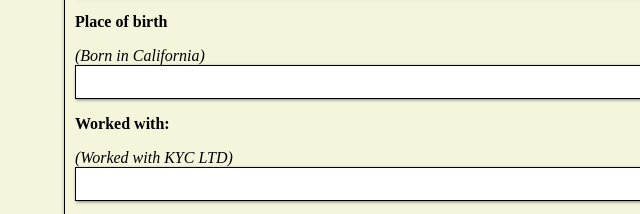
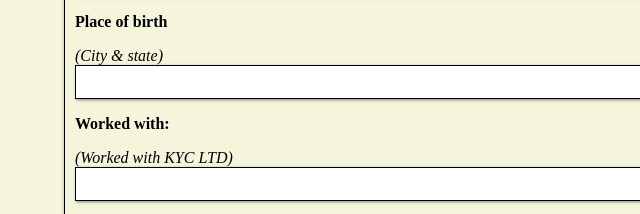
Before and after one commit to isaacrobert33/BioGen, a plain HTML site: page index.html in a window 1280 px wide. Shown: the part 578-792 px from the top of the page, 0-640 px from the left. Drawn offline with Linux system fonts and the light colour scheme.

Commit message:
Update index.html

```diff
--- a/index.html
+++ b/index.html
@@ -30,7 +30,7 @@
     <i style="margin-left: 10px">(Profession Title)</i><br>
     <input id="title" type="text" />
     <p id="label">Place of birth</p>
-    <i style="margin-left: 10px">(Born in California)</i><br>
+    <i style="margin-left: 10px">(City & state)</i><br>
     <input id="dob" type="text" />
     <p id="label">Worked with:</p>
     <i style="margin-left: 10px">(Worked with KYC LTD)</i><br>
```
